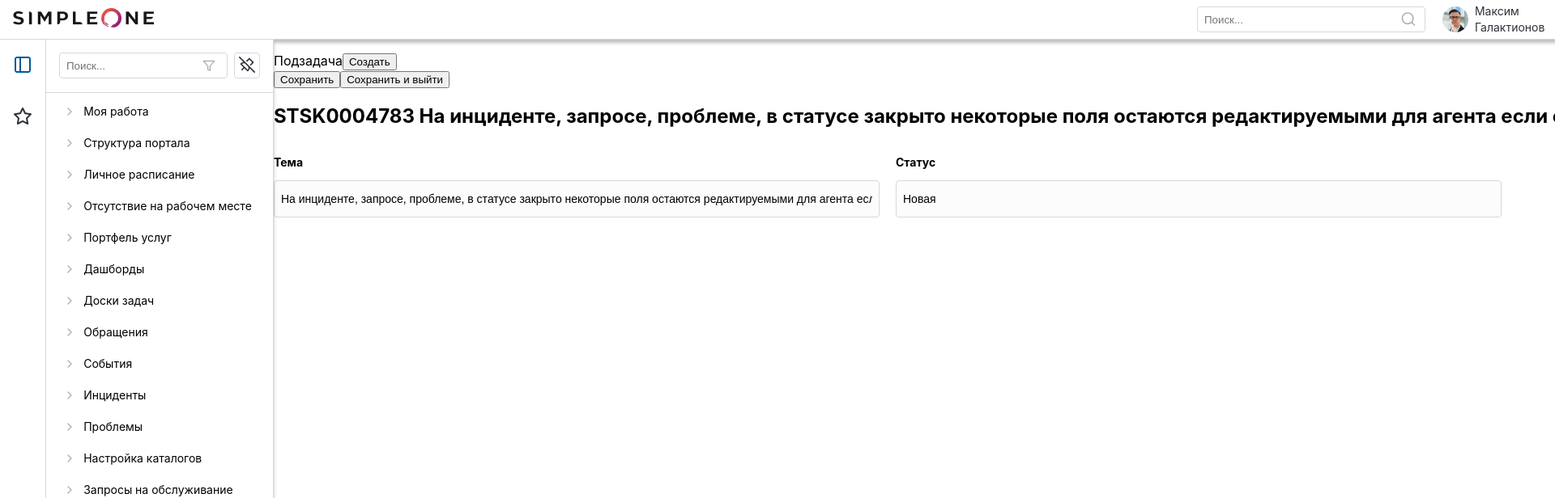
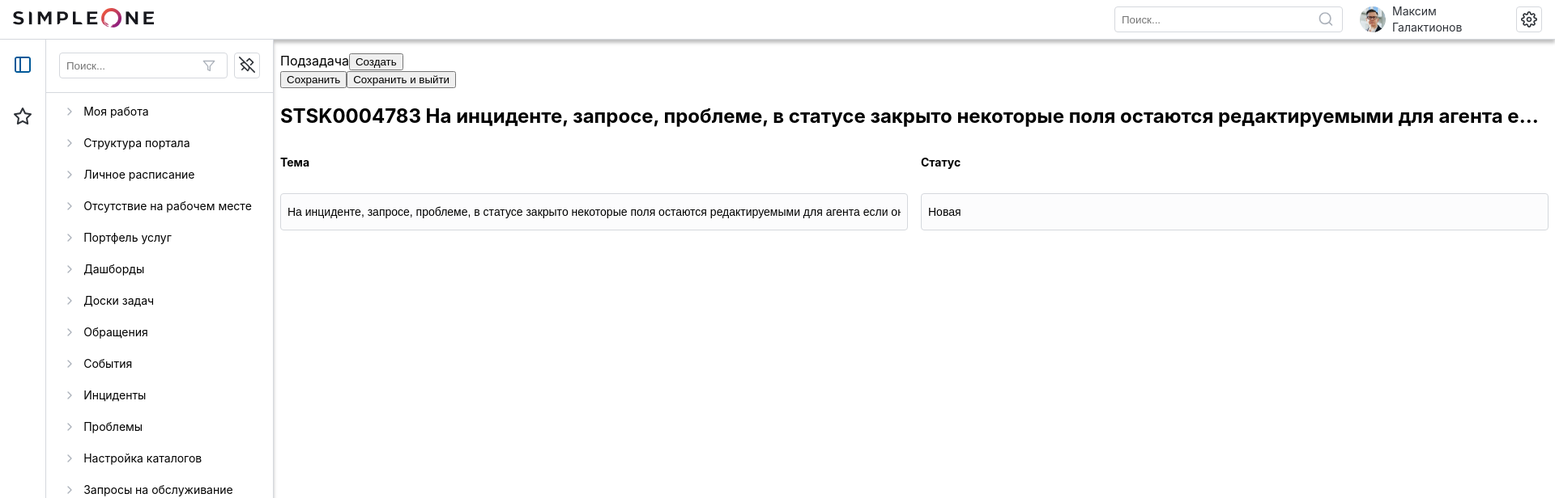
Before and after one commit to Taitanos/simple-one, a React (Create React App) app: page / in a window 1280 px wide. Shown: the top 616 px of the page at 81% size, 1920 px wide, since content can reach past the window. Built offline with nearby package versions, Linux system fonts and the light colour scheme.

Commit message:
main content

```diff
--- a/src/App.css
+++ b/src/App.css
@@ -1,5 +1,6 @@
 .app-wrapper {
-  margin: 0 auto;
+  max-width: 1920px;
+  width: 100%;
   display: grid;
   grid-template-areas: "h h" "n c";
   grid-template-rows: 49px 1fr;
--- /dev/null
+++ b/src/components/form/Form.tsx
@@ -0,0 +1,60 @@
+import React from "react";
+import styled from "styled-components";
+
+export const Form: React.FC = () => {
+    return (
+        <FormStyled>
+            <FormTask>STSK0004783 На инциденте, запросе, проблеме, в статусе закрыто некоторые поля остаются редактируемыми для агента если он Caller</FormTask>
+            <FormElement>
+                <ElementTask>
+                    <ElementTaskName>Тема</ElementTaskName>
+                    <InputForm type={"text"} value={"На инциденте, запросе, проблеме, в статусе закрыто некоторые поля остаются редактируемыми для агента если он Caller"}/>
+                </ElementTask>
+                <ElementTask>
+                    <ElementTaskName>Статус</ElementTaskName>
+                    <InputForm type={"text"} value={"Новая"}/>
+                </ElementTask>
+            </FormElement>
+        </FormStyled>
+    )
+}
+
+const FormStyled = styled.form`
+`
+
+const FormTask = styled.h2`
+    white-space: nowrap;
+    overflow: hidden;
+    text-overflow: ellipsis;
+    width: 100%;
+    display: block;
+    font-size: 24px;
+`
+
+const FormElement = styled.div`
+    width: 100%;
+    //max-width: 1534px;
+    gap: 16px;
+    display: flex;
+    flex-direction: row;
+`
+
+const ElementTask = styled.div`
+    width: 100%;
+    display: flex;
+    flex-direction: column;
+    gap: 16px;
+`
+
+const ElementTaskName = styled.h3`
+    font-size: 14px;
+`
+
+const InputForm = styled.input`
+    border: 1px solid #d5d8dd;
+    border-radius: 4px;
+    padding: 6px 8px;
+    height: 32px;
+    font-size: 14px;
+    background: #fcfcfd;
+`
--- a/src/layout/Header.tsx
+++ b/src/layout/Header.tsx
@@ -28,6 +28,8 @@ export const Header: React.FC = () => {
 }
 
 const HeaderStyled = styled.div`
+    width: 100%;
+    max-width: 1920px;
     grid-area: h;
     display: flex;
     justify-content: space-between;
--- a/src/layout/Main.tsx
+++ b/src/layout/Main.tsx
@@ -1,5 +1,6 @@
 import React from "react";
 import styled from "styled-components";
+import {Form} from "../components/form/Form";
 
 export const Main : React.FC = () => {
     return (
@@ -13,62 +14,17 @@ export const Main : React.FC = () => {
                 <button>Сохранить и выйти</button>
             </div>
             <div>
-                <form>
-                    <FormTask>STSK0004783 На инциденте, запросе, проблеме, в статусе закрыто некоторые поля остаются редактируемыми для агента если он Caller</FormTask>
-                    <FormElement>
-                        <ElementTask>
-                            <ElementTaskName>Тема</ElementTaskName>
-                            <InputForm type={"text"} value={"На инциденте, запросе, проблеме, в статусе закрыто некоторые поля остаются редактируемыми для агента если он Caller"}/>
-                        </ElementTask>
-                        <ElementTask>
-                            <ElementTaskName>Статус</ElementTaskName>
-                            <InputForm type={"text"} value={"Новая"}/>
-                        </ElementTask>
-                    </FormElement>
-                </form>
+                <Form/>
             </div>
         </MainStyled>
     )
 }
 
 const MainStyled = styled.div`
-    padding-top: 16px;
+    width: 100%;
+    max-width: 1566px;
+    padding: 16px 8px;;
     border-right: 1px solid #d5d8dd;
     box-shadow: 0 4px 4px 0 rgba(0, 0, 0, 0.25);
     background: #fff;
 `
-
-const FormTask = styled.h2`
-    white-space: nowrap;
-    overflow: hidden;
-    text-overflow: ellipsis;
-    width: 100%;
-    display: block;
-    font-size: 24px;
-`
-
-const FormElement = styled.div`
-    display: flex;
-    flex-direction: row;
-`
-
-const ElementTask = styled.div`
-    width: 100%;
-    max-width: 768px;
-    justify-content: space-evenly;
-    gap: 16px;
-`
-
-const ElementTaskName = styled.h3`
-    font-size: 14px;
-`
-
-const InputForm = styled.input`
-    width: 95%;
-    border: 1px solid #d5d8dd;
-    border-radius: 4px;
-    padding: 6px 8px;
-    height: 32px;
-    font-size: 14px;
-    background: #fcfcfd;
-`
```
